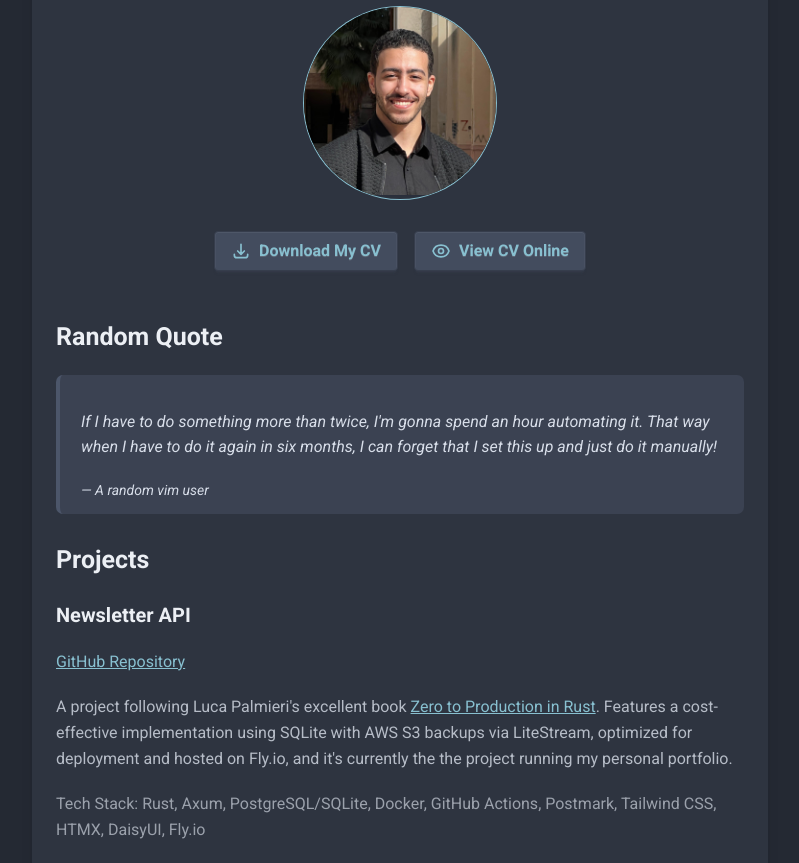
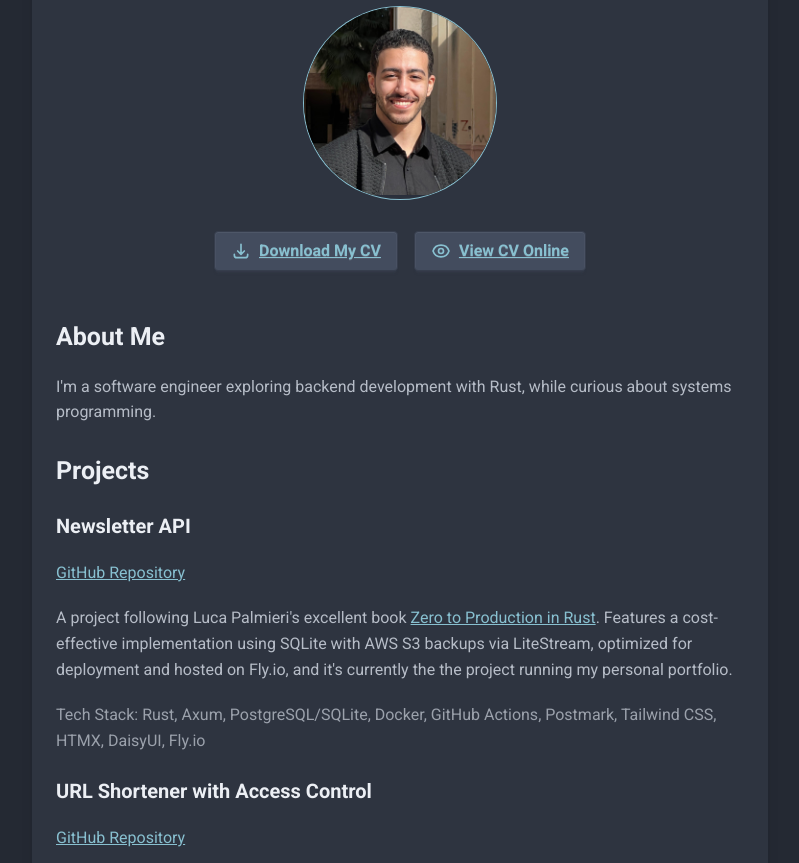
Before and after one commit to abd0-omar/contact-form, an Astro site in the folder frontend/: page /about in a window 1280 px wide. Shown: the part 571-1434 px from the top of the page, without its empty margins (240-1039 px from the left). Built offline with nearby package versions, Linux system fonts and the light colour scheme; Astro itself is replaced by a stand-in of ours.

Commit message:
improve links and remove random quote

```diff
--- a/frontend/src/components/Header.astro
+++ b/frontend/src/components/Header.astro
@@ -119,10 +119,10 @@
 		<!-- Social links - hidden on mobile -->
 		<div class="hidden sm:flex gap-2 ml-2">
 			<a
-				href="https://github.com/abd0-Omar"
+				href="https://github.com/abd0-omar"
 				target="_blank"
 				class="btn btn-ghost btn-circle btn-sm"
-				aria-label="Go to talga's GitHub repo"
+				aria-label="Go to abdo's GitHub repo"
 				style="font-size: 18px;"
 			>
 				<svg
--- a/frontend/src/consts.ts
+++ b/frontend/src/consts.ts
@@ -1,5 +1,5 @@
 // Place any global data in this file.
 // You can import this data from anywhere in your site by using the `import` keyword.
 
-export const SITE_TITLE = 'Talga';
+export const SITE_TITLE = 'Abdo';
 export const SITE_DESCRIPTION = 'Welcome to my website!';
--- a/frontend/src/pages/about.astro
+++ b/frontend/src/pages/about.astro
@@ -81,16 +81,11 @@
 
 	<div class="prose prose-lg mx-auto">
 		<section class="mb-12">
-			<h2 class="text-2xl font-bold text-primary mb-4">Random Quote</h2>
-			<blockquote class="border-l-4 border-primary pl-4 italic mb-4">
-				<p>
-					If I have to do something more than twice, I'm gonna spend
-					an hour automating it. That way when I have to do it again
-					in six months, I can forget that I set this up and just do
-					it manually!
-				</p>
-				<footer class="text-sm mt-2">— A random vim user</footer>
-			</blockquote>
+			<h2 class="text-xl font-semibold mb-2">About Me</h2>
+			<p class="mb-2">
+				I'm a software engineer exploring backend development with Rust,
+				while curious about systems programming.
+			</p>
 
 			<h2 class="text-xl font-semibold mb-2">Projects</h2>
 			<div class="space-y-4">
--- a/frontend/src/styles/global.css
+++ b/frontend/src/styles/global.css
@@ -149,6 +149,7 @@
 	.prose a {
 		color: var(--nord8);
 		/* Use Frost accent for links */
+		text-decoration: underline;
 	}
 
 	.prose a:hover {
@@ -305,6 +306,8 @@
 		padding: 0.2em 0.4em;
 		border-radius: 0.25em;
 		font-size: 0.9em;
+		background-color: var(--nord2);
+		border: 0.5px solid var(--nord3);
 	}
 
 	/* Better list styles */
```
Also changed, not shown: 14 other files.
